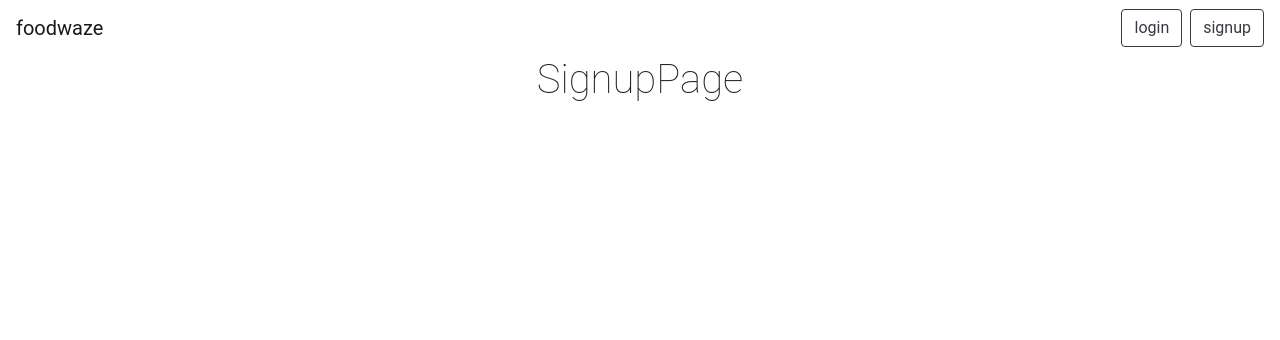
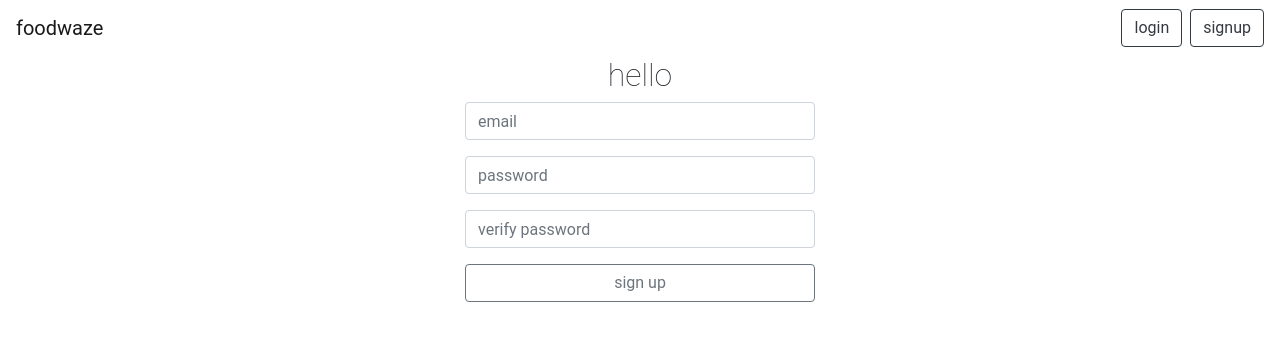
Before and after one commit to ajilk/foodwaze, a React (Create React App) app in the folder client/: page /signup in a window 1280 px wide. Shown: the top 340 px of the page. Built offline with nearby package versions, Linux system fonts and the light colour scheme; a small style sheet from the web is missing.

Commit message:
Setup login and signup UI

```diff
--- a/client/src/pages/Login.page.js
+++ b/client/src/pages/Login.page.js
@@ -1,9 +1,45 @@
 import React, { Component } from 'react'
 
 export default class LoginPage extends Component {
+  state = {
+    email: '',
+    password: '',
+  }
+
+  signIn = () => console.log(`U: ${this.state.email} P: ${this.state.password}`);
+  onPasswordChange = (e) => this.setState({ password: e.target.value });
+  onEmailChange = (e) => this.setState({ email: e.target.value });
+
   render() {
     return (
-      <h1>LoginPage</h1>
+      <div className="row justify-content-center">
+        <div className="col-lg-4 col-md-6 col-12">
+          <div className="row">
+            <div className="col">
+              <h2>welcome back</h2>
+            </div>
+          </div>
+          <div className="row">
+            <div className="col">
+              <div className="form-group">
+                <input type="email" className="form-control" id="emailInput" aria-describedby="emailHelp" placeholder="email" onChange={this.onEmailChange} />
+              </div>
+            </div>
+          </div>
+          <div className="row">
+            <div className="col">
+              <div className="form-group">
+                <input type="password" className="form-control" id="passwordInput" placeholder="password" onChange={this.onPasswordChange} />
+              </div>
+            </div>
+          </div>
+          <div className="row">
+            <div className="col">
+              <button type="submit" className="btn btn-block btn-outline-secondary" onClick={this.signIn}>sign in</button>
+            </div>
+          </div>
+        </div>
+      </div>
     );
   }
 }
--- a/client/src/pages/Signup.page.js
+++ b/client/src/pages/Signup.page.js
@@ -1,9 +1,54 @@
 import React, { Component } from 'react'
 
 export default class SignupPage extends Component {
+  state = {
+    email: '',
+    password: '',
+    verifyPassword: '',
+  }
+
+  signUp = () => console.log(`U: ${this.state.email} P: ${this.state.password}`);
+  onPasswordChange = (e) => this.setState({ password: e.target.value });
+  onVerifyPasswordChange = (e) => this.setState({ verifyPassword: e.target.value });
+  onEmailChange = (e) => this.setState({ email: e.target.value });
+
   render() {
     return (
-      <h1>SignupPage</h1>
+      <div className="row justify-content-center">
+        <div className="col-lg-4 col-md-6 col-12">
+          <div className="row">
+            <div className="col">
+              <h2>hello</h2>
+            </div>
+          </div>
+          <div className="row">
+            <div className="col">
+              <div className="form-group">
+                <input type="email" className="form-control" id="emailInput" aria-describedby="emailHelp" placeholder="email" onChange={this.onEmailChange} />
+              </div>
+            </div>
+          </div>
+          <div className="row">
+            <div className="col">
+              <div className="form-group">
+                <input type="password" className="form-control" id="passwordInput" placeholder="password" onChange={this.onPasswordChange} />
+              </div>
+            </div>
+          </div>
+          <div className="row">
+            <div className="col">
+              <div className="form-group">
+                <input type="password" className="form-control" id="verifyPasswordInput" placeholder="verify password" onChange={this.onVerifyPasswordChange} />
+              </div>
+            </div>
+          </div>
+          <div className="row">
+            <div className="col">
+              <button type="submit" className="btn btn-block btn-outline-secondary" onClick={this.signUp}>sign up</button>
+            </div>
+          </div>
+        </div>
+      </div>
     );
   }
 }
```
